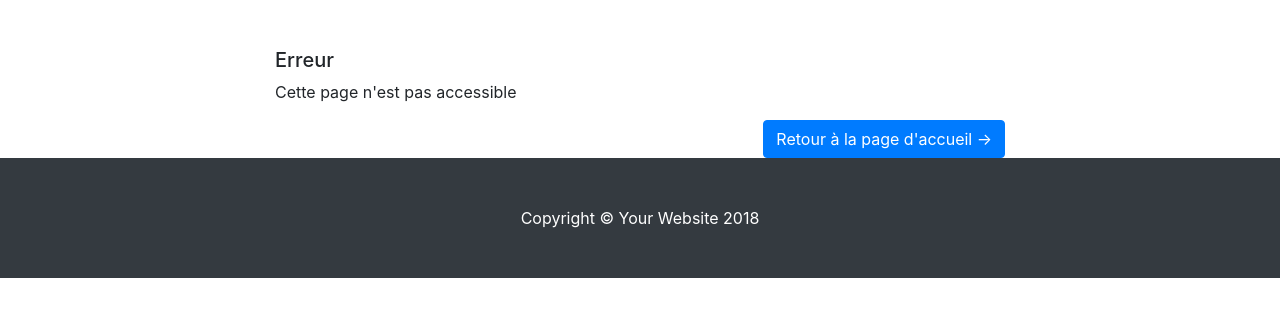
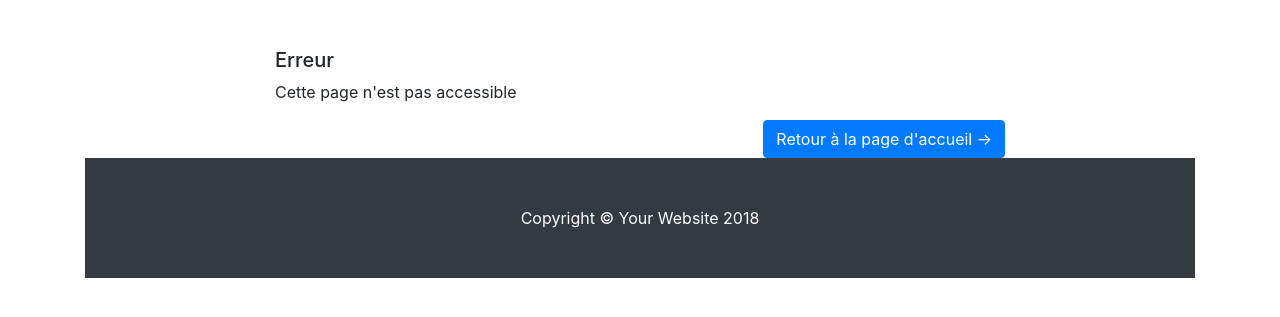
Before and after one commit to gilles81/Projet5_OC, a PHP site: template view/error.twig in a window 1280 px wide. Shown: the part 56-373 px from the top of the page. Run offline with PHP 8.4, Linux system fonts and the light colour scheme; the template is opened without the code that fills it, so the values that code supplies are empty; some libraries are stand-ins or nearby versions.

Commit message:
uniformisation on bootstrap architecture

```diff
--- a/view/_layout.twig
+++ b/view/_layout.twig
@@ -7,26 +7,17 @@
     <meta name="viewport" content="width=device-width, initial-scale=1, shrink-to-fit=no">
     <meta name="description" content="">
     <meta name="author" content="">
-
-
-
     <!-- Tinny Mce initialisation -->
     <script src="https://cloud.tinymce.com/stable/tinymce.min.js"></script>
     <script>tinymce.init({ selector:'#newRecipePreparation' });</script>
-</head>
     <title>Cook</title>
-
     <!-- Bootstrap core CSS -->
     <link href="./assets/vendor/bootstrap/css/bootstrap.min.css" rel="stylesheet">
-
     <!-- Custom styles for this template -->
     <link href="./assets/css/4-col-portfolio.css" rel="stylesheet">
-
     <!-- Custom styles for this project -->
     <link href="./assets/style.css" rel="stylesheet">
-
     <link rel="stylesheet" href="https://use.fontawesome.com/releases/v5.0.13/css/all.css" integrity="sha384-DNOHZ68U8hZfKXOrtjWvjxusGo9WQnrNx2sqG0tfsghAvtVlRW3tvkXWZh58N9jp" crossorigin="anonymous">
-
 </head>
 
 <body>
@@ -62,18 +53,18 @@
             </ul>
         </div>
     </div>
-
 </nav>
 
-{% block contentHeader%}
+<div class="container mt-5">
+    {% block contentHeader%}
 
-{% endblock %}
+    {% endblock %}
     {% block contentHeaderMessage%}
 
     {% endblock %}
-
+</div>
 </header>
-
+<div class="container mt-5">
 
 <!-- Content -->
 {% block content%}
@@ -87,7 +78,7 @@
     </div>
     <!-- /.container -->
 </footer>
-
+</div>
 <!-- Bootstrap core JavaScript -->
 <script src="./assets/vendor/jquery/jquery.min.js"></script>
 <script src="./assets/vendor/bootstrap/js/bootstrap.bundle.min.js"></script>
--- a/view/adminAddRecipe.twig
+++ b/view/adminAddRecipe.twig
@@ -6,7 +6,7 @@
 {% block content %}
     <form class="form-group" action="adminSendNewRecipe.html" method="post">
     <!-- Page Content -->
-        <div class="container">
+
             <!-- Portfolio Item Heading -->
             <h1 class="my-4">{{ recipes.getName }}
             </h1>
@@ -58,7 +58,7 @@
                     <input class="btn btn-group-sm btn-primary" type="submit" value="Valider la recette" name="validAddRecipe" />
                     <input class="btn btn-group-sm btn-primary" type="submit" value="Annulation"  name="AnnulAddRecipe"/>
                 </div>
-        </div>
+
     </form>
         <!-- /.row -->
     <!-- /.container -->
--- a/view/adminBoard.twig
+++ b/view/adminBoard.twig
@@ -4,7 +4,7 @@
 {% endblock %}
 
 {% block content %}
-    <div class="container mt-5">
+
         <div class="row justify-content-around ">
             <div class="col-lg-6 col-md-2 col-sm-1 portfolio-item card-deck  mx-auto">
                 <a href="adminRecipes.html" class="nav-link">
@@ -79,5 +79,5 @@
                 </a>
             </div>
         </div>
-    </div>
+
 {% endblock %}
--- a/view/error.twig
+++ b/view/error.twig
@@ -2,14 +2,14 @@
 
 {% block content %}
     <!-- Post Content -->
-    <div class="container mt-5 " id = "error" >
-        <div class="row ">
+
+        <div class="row " id = "error">
             <div class="col-lg-8 col-md-10 mx-auto">
                 <h5>Erreur</h5>
                 <p>Cette page n'est pas accessible</p>
                 <a class="btn btn-primary float-right" href="home.html">Retour à la page d'accueil &rarr;</a>
             </div>
         </div>
-    </div>
+
 
 {% endblock %}
--- a/view/errorContaintNotAllowed.twig
+++ b/view/errorContaintNotAllowed.twig
@@ -2,14 +2,14 @@
 
 {% block content %}
     <!-- Post Content -->
-    <div class="container mt-5 " id = "error" >
-        <div class="row ">
+
+        <div class="row "id = "error">
             <div class="col-lg-8 col-md-10 mx-auto">
                 <h5>Erreur</h5>
                 <p>Le contenu de cette categorie n'est pas encore disponible.. </p>
                 <a class="btn btn-primary float-right" href="home.html">Retour à la page d'accueil &rarr;</a>
             </div>
         </div>
-    </div>
+
 
 {% endblock %}
--- a/view/recipes.twig
+++ b/view/recipes.twig
@@ -1,7 +1,7 @@
 {% extends '_layout.twig' %}
 
 {% block content %}
-    <div class="container">
+
 
         <!-- Page Heading -->
 
@@ -160,6 +160,6 @@
             </li>
         </ul>
 
-    </div>
+
     <!-- /.container -->
 {% endblock %}
--- a/view/userCnxForm.twig
+++ b/view/userCnxForm.twig
@@ -12,7 +12,7 @@
 {% block content %}
     <!-- Post Content -->
 
-    <div class="container ">
+
         <div class="row ">
             <div class="col-lg-8 col-md-10 mx-auto">
             <h2>Connexion</h2>
@@ -29,5 +29,5 @@
 
             </div>
         </div>
-    </div>
+
 {% endblock %}
```
Also changed, not shown: view/adminRecipes.twig (+3 -8 lines), view/home.twig (+3 -4 lines), view/recipe.twig (+2 -11 lines), view/selectedRecipes.twig (+0 -26 lines).
